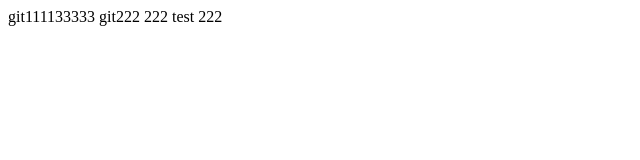
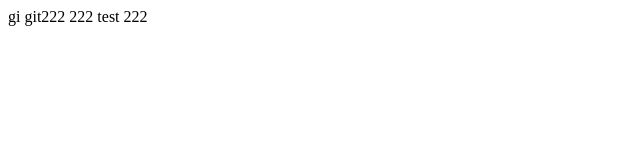
Before and after one commit to wb132400/gittest, a plain HTML site: page index.html in a window 1280 px wide. Shown: the whole page, without its empty margins (0-640 px from the left). Drawn offline with Linux system fonts and the light colour scheme.

Commit message:
Update index.html

```diff
--- a/index.html
+++ b/index.html
@@ -7,7 +7,7 @@
     <title>Document</title>
 </head>
 <body>
-    git111133333
+    gi
     git222 222
     test 222
 </body>
```
